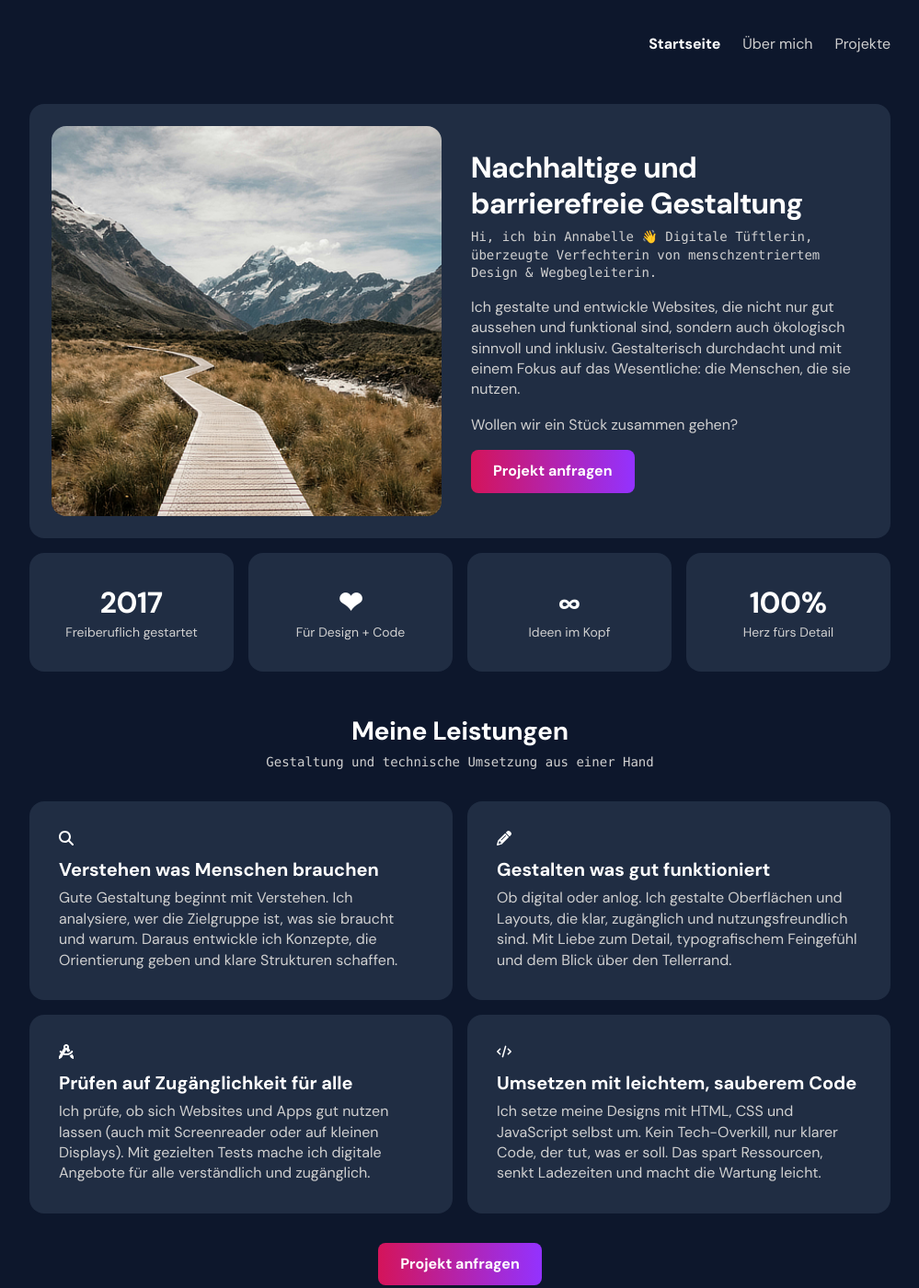
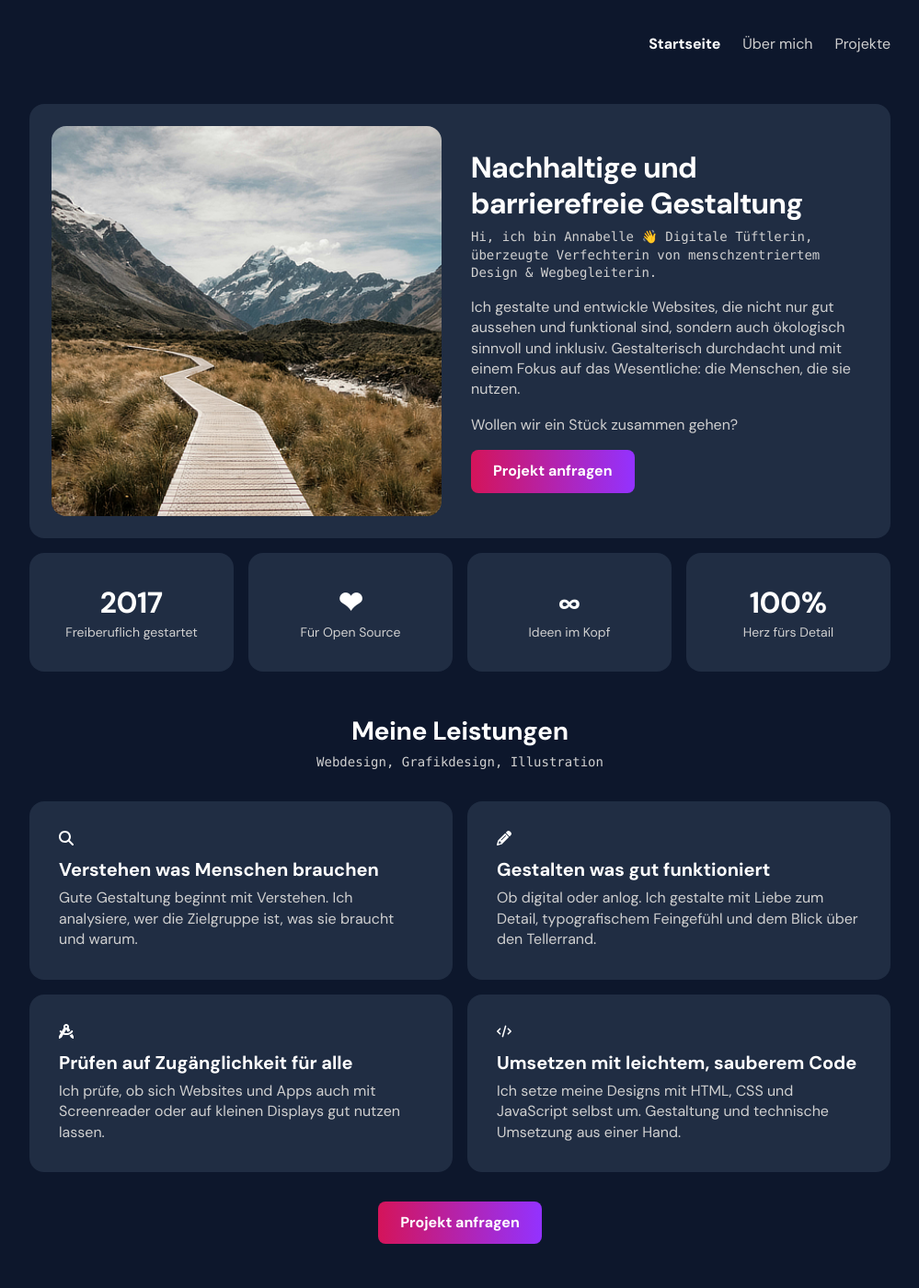
Before and after one commit to enaaacode/annabelle-feiler.github.io, a Jekyll site: the page built from index.html, in a window 1280 px wide and 1400 px high. Shown: the whole window at 92% size, without its empty margins (140-1139 px from the left). Built offline with Jekyll 4.4.1, drawn with Linux system fonts in a browser that asks for light colours.

Commit message:
Clean up

```diff
--- a/_config.yml
+++ b/_config.yml
@@ -1,11 +1,6 @@
 url: 'https://studio-feiler.com'
 baseurl: ''
-title: 'studio feiler ✷ Nachhaltige und barrierefreie Gestaltung'
+title: 'studio feiler'
 
 author:
   name: 'Annabelle Feiler'
-
-highlighter: rouge # code highlighter for markdown
-
-collections:
-  leistungen:
--- a/_data/fakten-grid.yml
+++ b/_data/fakten-grid.yml
@@ -2,7 +2,7 @@
   beschreibung: 'Freiberuflich gestartet'
 
 - kennzahl: '❤'
-  beschreibung: 'Für Design + Code'
+  beschreibung: 'Für Open Source'
 
 - kennzahl: '∞'
   beschreibung: 'Ideen im Kopf'
--- a/_data/leistungen.yml
+++ b/_data/leistungen.yml
@@ -1,15 +1,15 @@
 - icon: 'assets/icons/ux_resarch.svg'
   titel: 'Verstehen was Menschen brauchen'
-  beschreibung: 'Gute Gestaltung beginnt mit Verstehen. Ich analysiere, wer die Zielgruppe ist, was sie braucht und warum. Daraus entwickle ich Konzepte, die Orientierung geben und klare Strukturen schaffen.'
+  beschreibung: 'Gute Gestaltung beginnt mit Verstehen. Ich analysiere, wer die Zielgruppe ist, was sie braucht und warum.'
 
 - icon: 'assets/icons/ui_design.svg'
   titel: 'Gestalten was gut funktioniert'
-  beschreibung: 'Ob digital oder anlog. Ich gestalte Oberflächen und Layouts, die klar, zugänglich und nutzungsfreundlich sind. Mit Liebe zum Detail, typografischem Feingefühl und dem Blick über den Tellerrand.'
+  beschreibung: 'Ob digital oder anlog. Ich gestalte mit Liebe zum Detail, typografischem Feingefühl und dem Blick über den Tellerrand.'
 
 - icon: 'assets/icons/ux_konzept.svg'
   titel: 'Prüfen auf Zugänglichkeit für alle'
-  beschreibung: 'Ich prüfe, ob sich Websites und Apps gut nutzen lassen (auch mit Screenreader oder auf kleinen Displays). Mit gezielten Tests mache ich digitale Angebote für alle verständlich und zugänglich.'
+  beschreibung: 'Ich prüfe, ob sich Websites und Apps auch mit Screenreader oder auf kleinen Displays gut nutzen lassen.'
 
 - icon: 'assets/icons/code-solid.svg'
   titel: 'Umsetzen mit leichtem, sauberem Code'
-  beschreibung: 'Ich setze meine Designs mit HTML, CSS und JavaScript selbst um. Kein Tech-Overkill, nur klarer Code, der tut, was er soll. Das spart Ressourcen, senkt Ladezeiten und macht die Wartung leicht.'
+  beschreibung: 'Ich setze meine Designs mit HTML, CSS und JavaScript selbst um. Gestaltung und technische Umsetzung aus einer Hand.'
--- a/index.html
+++ b/index.html
@@ -58,7 +58,7 @@ title: 'studio feiler ✷ Nachhaltige und barrierefreie Gestaltung'
 
   <div class="heading">
     <h2>Meine Leistungen</h2>
-    <p>Gestaltung und technische Umsetzung aus einer Hand</p>
+    <p>Webdesign, Grafikdesign, Illustration</p>
   </div>
 
   <section class="leistungen">
```
Also changed, not shown: _leistungen/01_webdesign.md (deleted, +0 -16 lines), _leistungen/02_grafikdesign.md (deleted, +0 -15 lines), _leistungen/03_uxwriting.md (deleted, +0 -14 lines).
